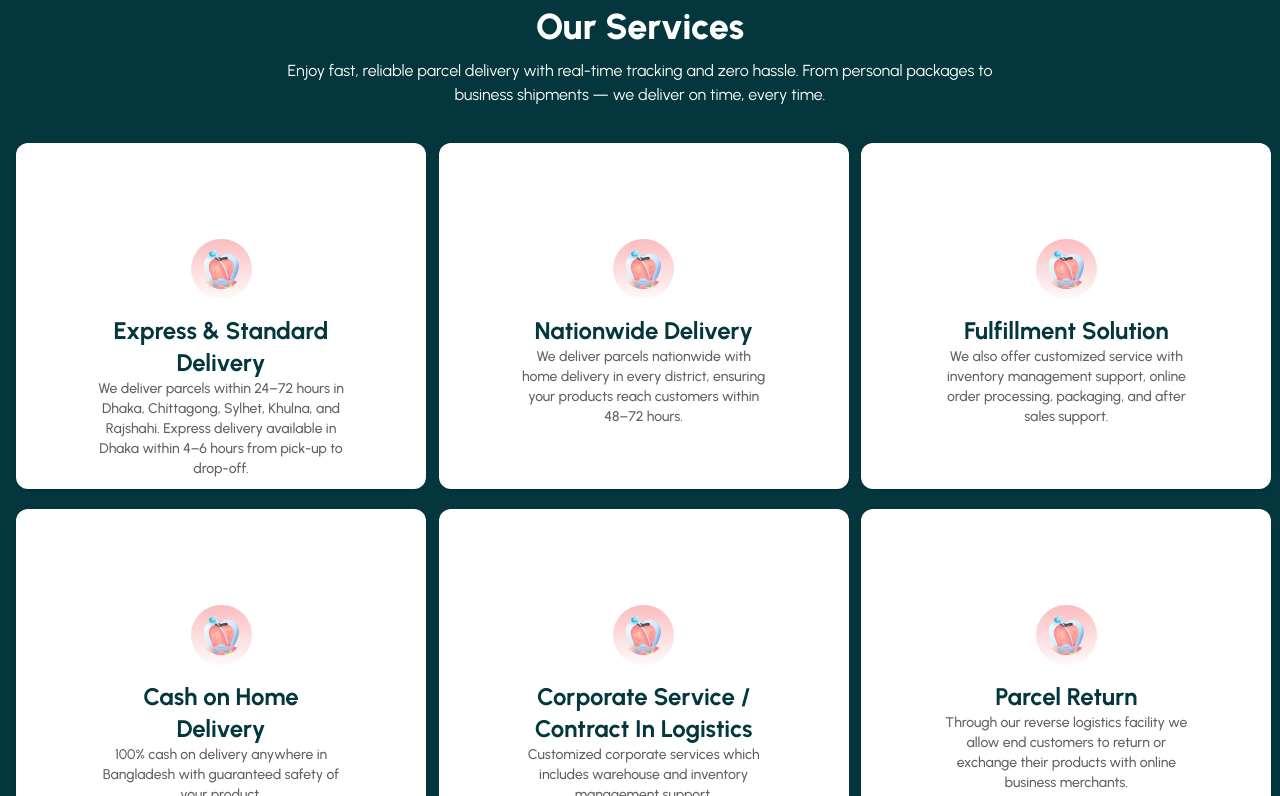
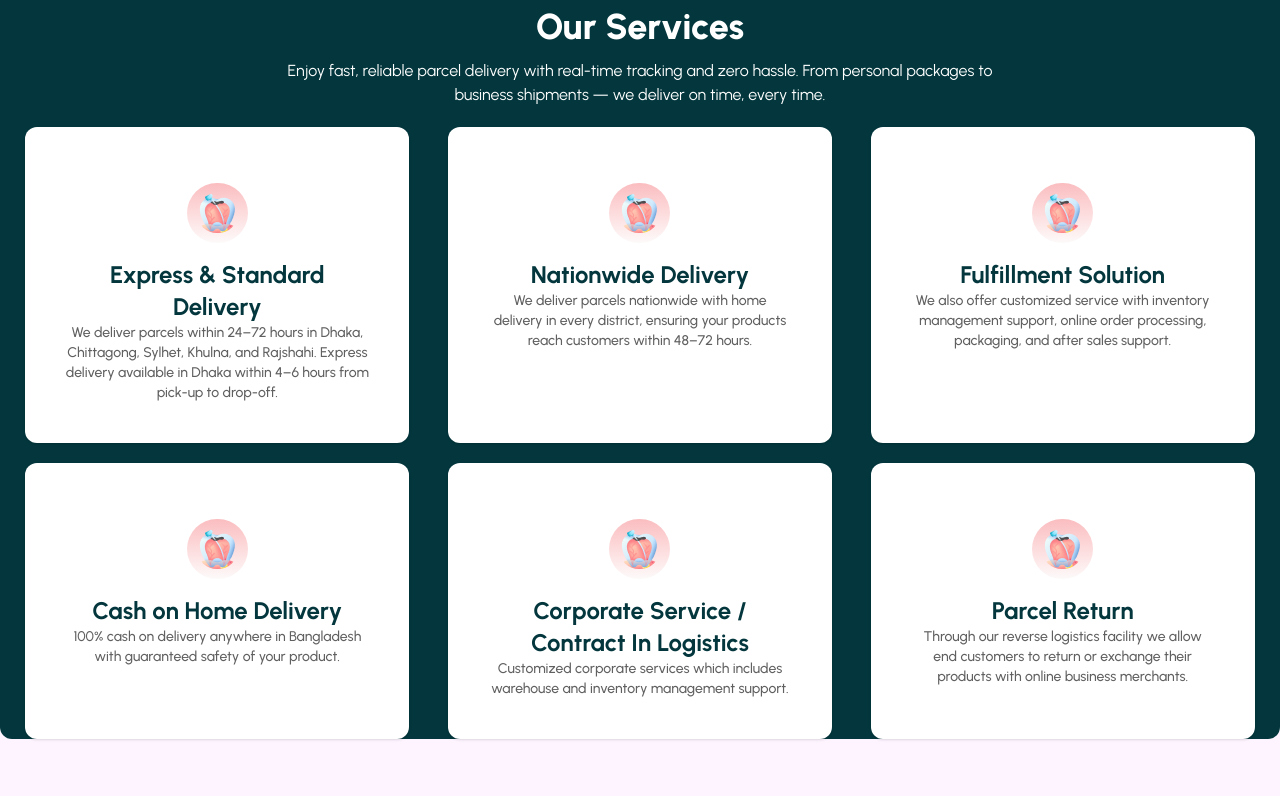
Before and after one commit to rifatsamjid/Zap-Shift, a React (Vite) app: page / in a window 1280 px wide. Shown: the part 1204-2000 px from the top of the page. Built offline with nearby package versions, Linux system fonts and the light colour scheme; no server answers.

Commit message:
fixed some bug in ouer service

```diff
--- a/src/Pages/Home/Other/OurService/OurService.jsx
+++ b/src/Pages/Home/Other/OurService/OurService.jsx
@@ -51,11 +51,16 @@ const OurService = () => {
         </p>
       </div>
       <div>
-        <div className="grid justify-center items-center grid-cols-1 md:grid-cols-2 lg:grid-cols-3 p-4 gap-5">
+        <div className="grid grid-cols-1 sm:grid-cols-2 lg:grid-cols-3 px-4 md:px-4 lg:px-4 gap-5">
           {data.map((item) => (
             <div
               key={item.id}
-              className=" p-14 lg:p-20 bg-white rounded-xl w-[250px] h-[300px] shadow-sm lg:w-[410px] lg:h-[346px] hover:bg-[#CAEB66]"
+              className="
+        w-full max-w-sm mx-auto
+        p-6 md:p-8 lg:p-10
+        bg-white rounded-xl shadow-sm
+        hover:bg-[#CAEB66] transition
+      "
             >
               <div className="flex justify-center m-4 ">
                 <img
```
